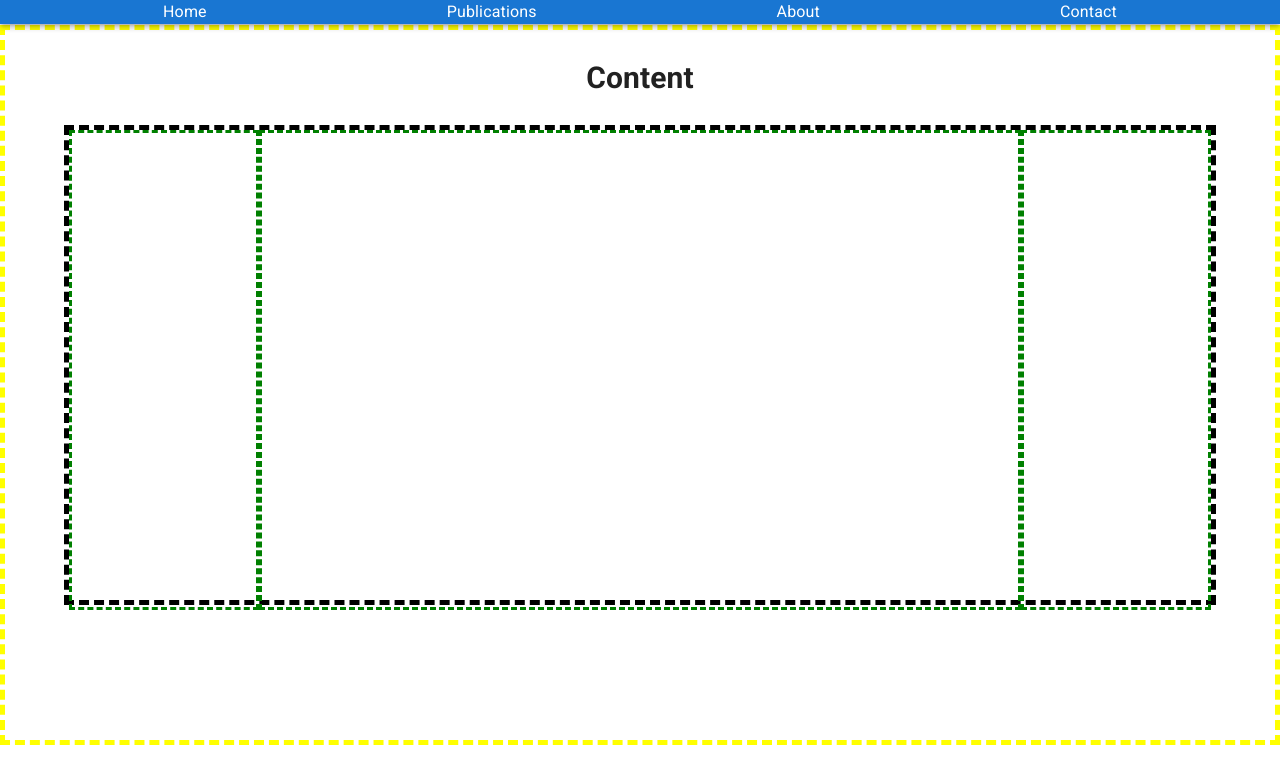
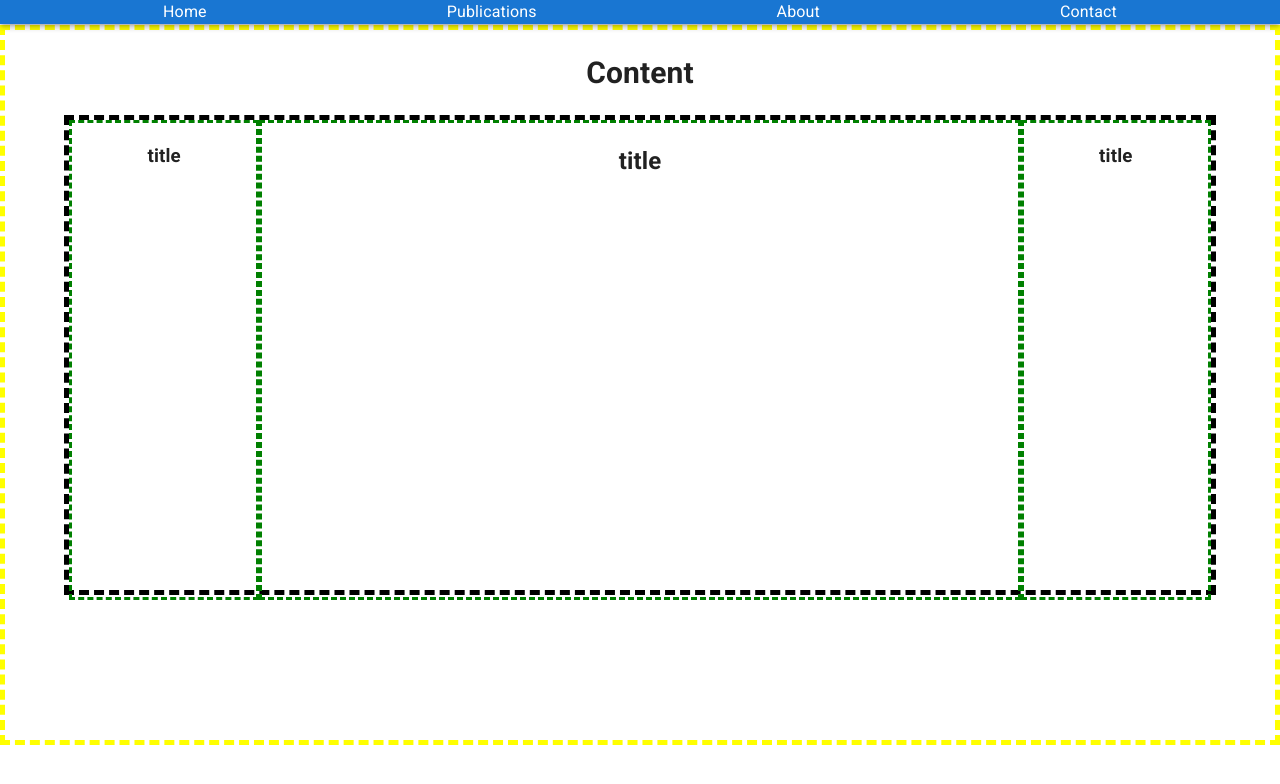
Before and after one commit to twalker7/tightrope-magazine-landing, a React (Create React App) app: page / in a window 1280 px wide. Shown: the top 784 px of the page. Built offline with nearby package versions, Linux system fonts and the light colour scheme.

Commit message:
titles added

```diff
--- a/src/components/Content/index.js
+++ b/src/components/Content/index.js
@@ -8,19 +8,23 @@ function Content(){
         <div>
 
             <div className="contentContainer" >
-                    <h2 className="contentHeader"> Content </h2>
+                    <h1 className="contentHeader"> Content </h1>
                     <div className="contentBody">
                         <Grid container flexDirection="row" spacing={0}>
                             <Grid item lg={2}>
                                 <div className="columnContain">
-
+                                    <h3> title</h3>
                                 </div>
                             </Grid>
                             <Grid item lg={8}>
-                                <div className="columnContain"></div>
+                                <div className="columnContain">
+                                    <h2> title</h2>
+                                </div>
                             </Grid>
                             <Grid item lg={2}>
-                                <div className="columnContain"></div>
+                                <div className="columnContain">
+                                    <h3> title</h3>
+                                </div>
                             </Grid>
 
                         </Grid>
```
